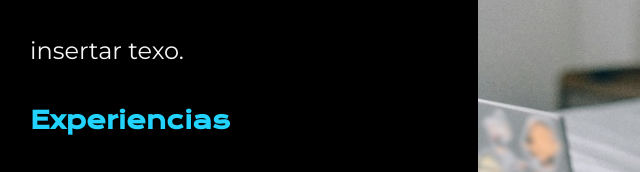
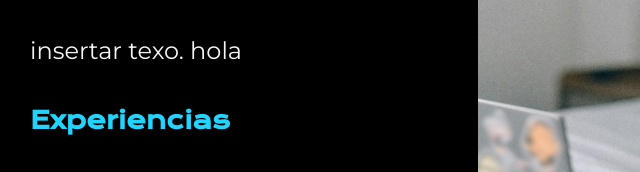
Before and after one commit to FacundoAquino-Ariel/Portafolio-de.Facu, a plain HTML site: page Curriculum.html in a window 1280 px wide. Shown: the part 267-439 px from the top of the page, 162-802 px from the left. Drawn offline with nearby package versions, Linux system fonts and the light colour scheme.

Commit message:
Update Curriculum.html

```diff
--- a/Curriculum.html
+++ b/Curriculum.html
@@ -18,7 +18,7 @@
     <main class="presentacion">
         <section class="contenido">
             <h1 class="fuente-titulo">Curriculum</h1>
-            <p class="fuente-parrafo">insertar texo.</p>
+            <p class="fuente-parrafo">insertar texo. hola</p>
 
             <h2 class="fuente-sub-titulo"><strong class="destaque">Experiencias</strong></h2>
             <ul>
```
